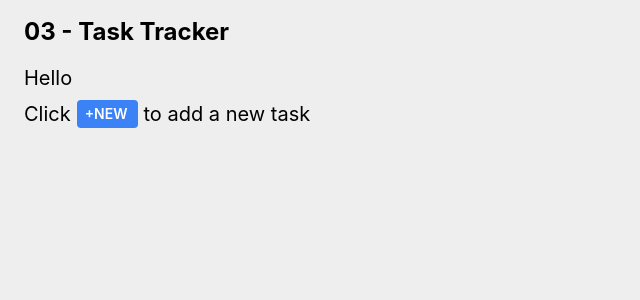
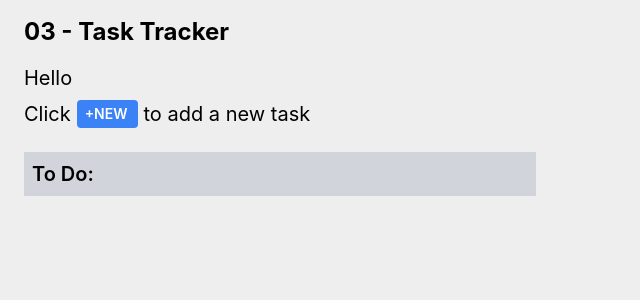
Before and after one commit to JW796/3.1-task-tracker, a React (Create React App) app: page / in a window 1280 px wide. Shown: the top 300 px of the page, without its empty margins (0-640 px from the left). Built offline with nearby package versions, Linux system fonts and the light colour scheme.

Commit message:
Finish AddTask and ToDo Component

```diff
--- a/src/App.js
+++ b/src/App.js
@@ -1,5 +1,6 @@
 import { useState } from "react";
 import AddTask from "./components/AddTask";
+import ToDo from "./components/ToDo";
 
 function App() {
   const [taskList, setTaskList] = useState([])
@@ -12,12 +13,14 @@
         <AddTask taskList={taskList} setTaskList={setTaskList} />
         <p className="text-xl my-2">to add a new task</p>
       </div>
-      {taskList.map((task, i) => (
+      <div>
+        <h2 className="ml-6 text-xl font-semibold w-3/4 max-w-lg my-4 py-2 px-2 bg-gray-300">To Do:</h2>
+      {taskList.map((task, i) =>
         <>
-          <p>{task.projectName}</p>
-          <p>{task.taskDescription}</p>
+        <ToDo key={i} task={task}/>
         </>
-      ))}
+      )}
+      </div>
     </>
   );
 }
--- a/src/components/AddTask.jsx
+++ b/src/components/AddTask.jsx
@@ -91,3 +91,4 @@
 };
 
 export default AddTask;
+// 16:00 --> 11:00am Commit
--- /dev/null
+++ b/src/components/ToDo.jsx
@@ -0,0 +1,12 @@
+const ToDo = ({task}) => {
+  return (
+    <>
+      <div className="flex flex-col items-start justify-start bg-white my-4 ml-6 py-4 px-6 w-3/4 max-w-lg">
+        <p className="font-semibold text-xl">{task.projectName}</p>
+        <p className="text-lg py-2">{task.taskDescription}</p>
+      </div>
+    </>
+  );
+};
+
+export default ToDo;
```
